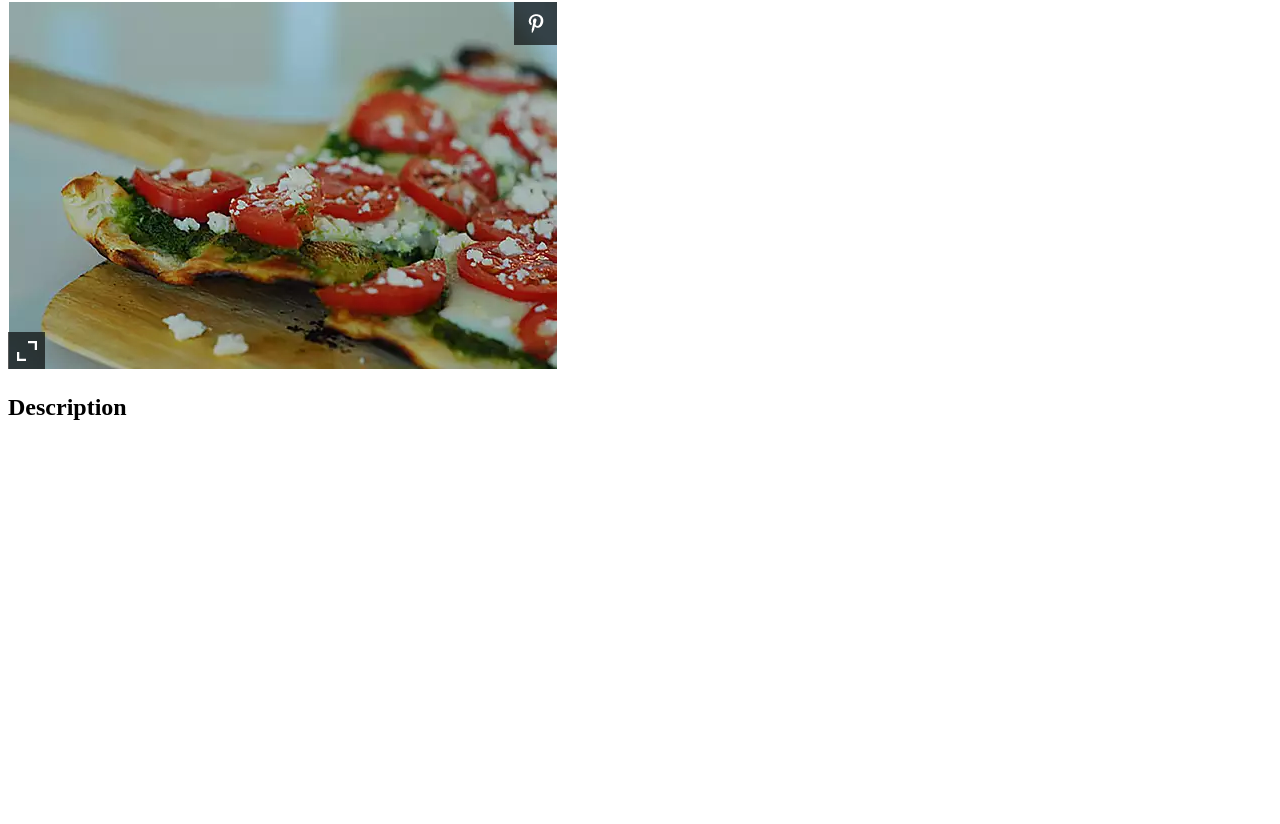
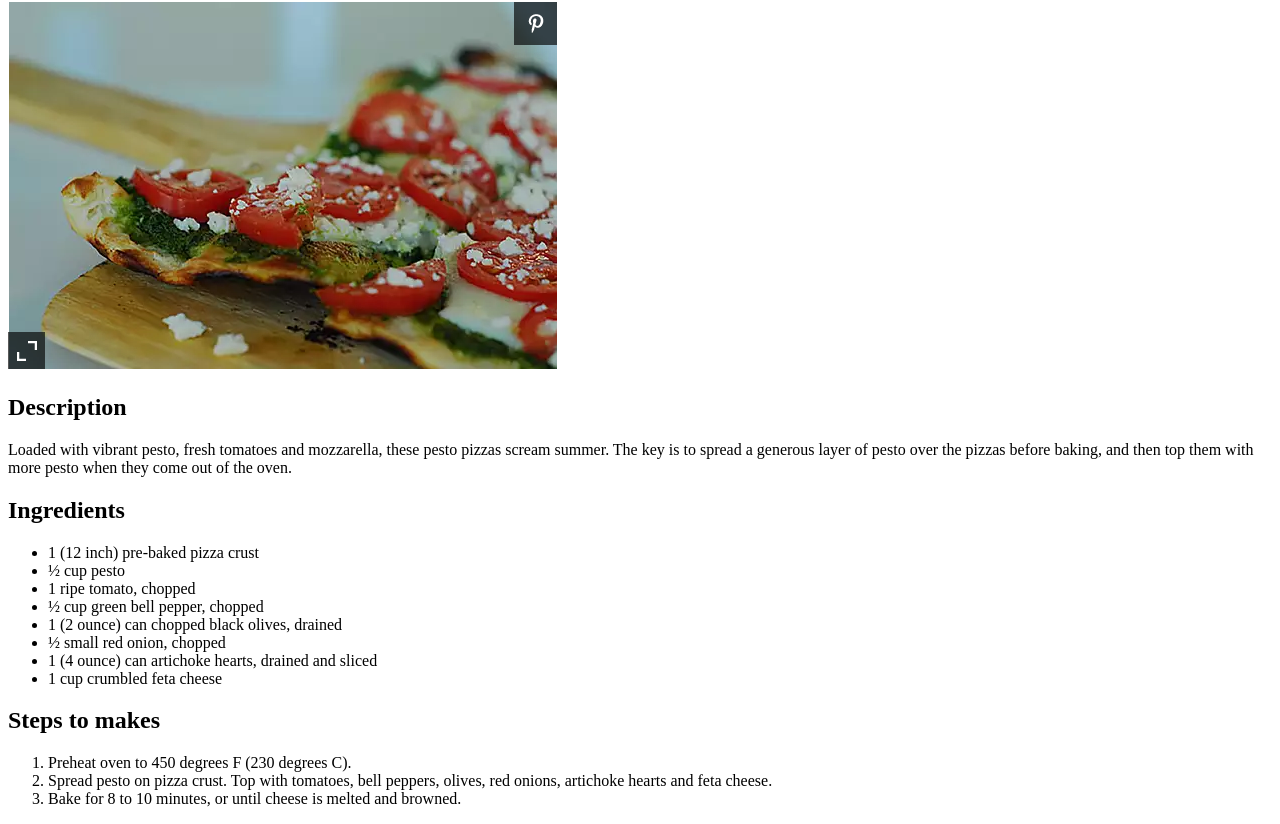
Before and after one commit to Uchiah24/Special-Recipes, a plain HTML site: page pizza/pizza.html in a window 1280 px wide. Shown: the part 78-902 px from the top of the page. Before the commit the page ends 800 px from the top, so only its background shows below. Drawn offline with Linux system fonts and the light colour scheme.

Commit message:
Just a save

```diff
--- a/pizza/pizza.html
+++ b/pizza/pizza.html
@@ -17,7 +17,33 @@
 
         <h2>Description</h2>
 
-        <p></p>
+            <p>Loaded with vibrant pesto, fresh tomatoes and mozzarella, these pesto pizzas scream summer.  The key is to spread a generous layer of pesto over the pizzas before baking, and then top them with more pesto when they come out of the oven.</p>
+
+        <h2>Ingredients</h2>
+
+            <ul>
+
+                <li>1 (12 inch) pre-baked pizza crust</li>
+                <li>½ cup pesto</li>
+                <li>1 ripe tomato, chopped </li>
+                <li>½ cup green bell pepper, chopped </li>
+                <li>1 (2 ounce) can chopped black olives, drained </li>
+                <li>½ small red onion, chopped </li>
+                <li>1 (4 ounce) can artichoke hearts, drained and sliced </li>
+                <li>1 cup crumbled feta cheese</li>
+
+            </ul>
+
+        <h2>Steps to makes</h2>
+
+            <ol>
+
+                <li>Preheat oven to 450 degrees F (230 degrees C).</li>
+                <li>Spread pesto on pizza crust. Top with tomatoes, bell peppers, olives, red onions, artichoke hearts and feta cheese.</li>
+                <li>Bake for 8 to 10 minutes, or until cheese is melted and browned.</li>
+
+            </ol>
 
     </body>
+
 </html>
```
